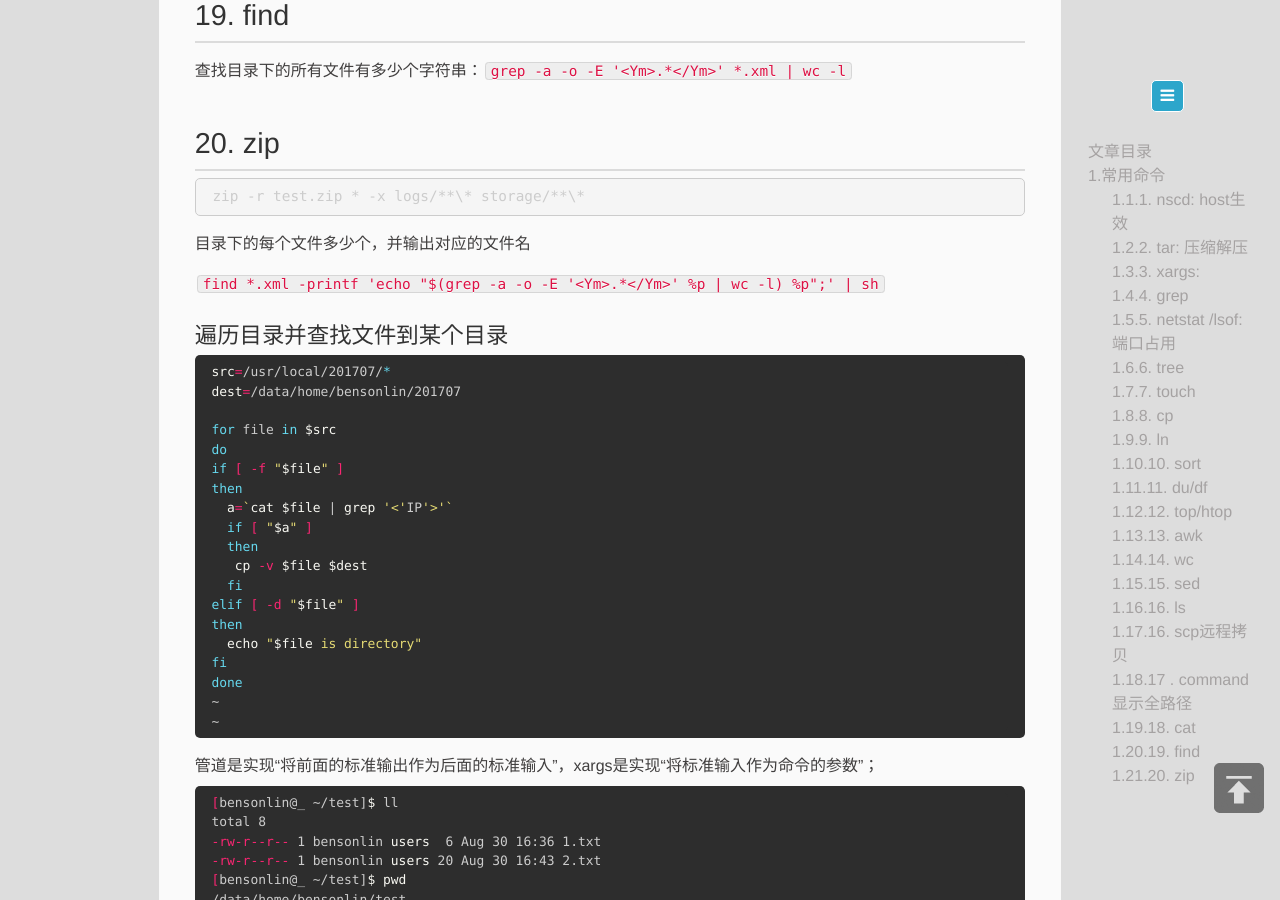
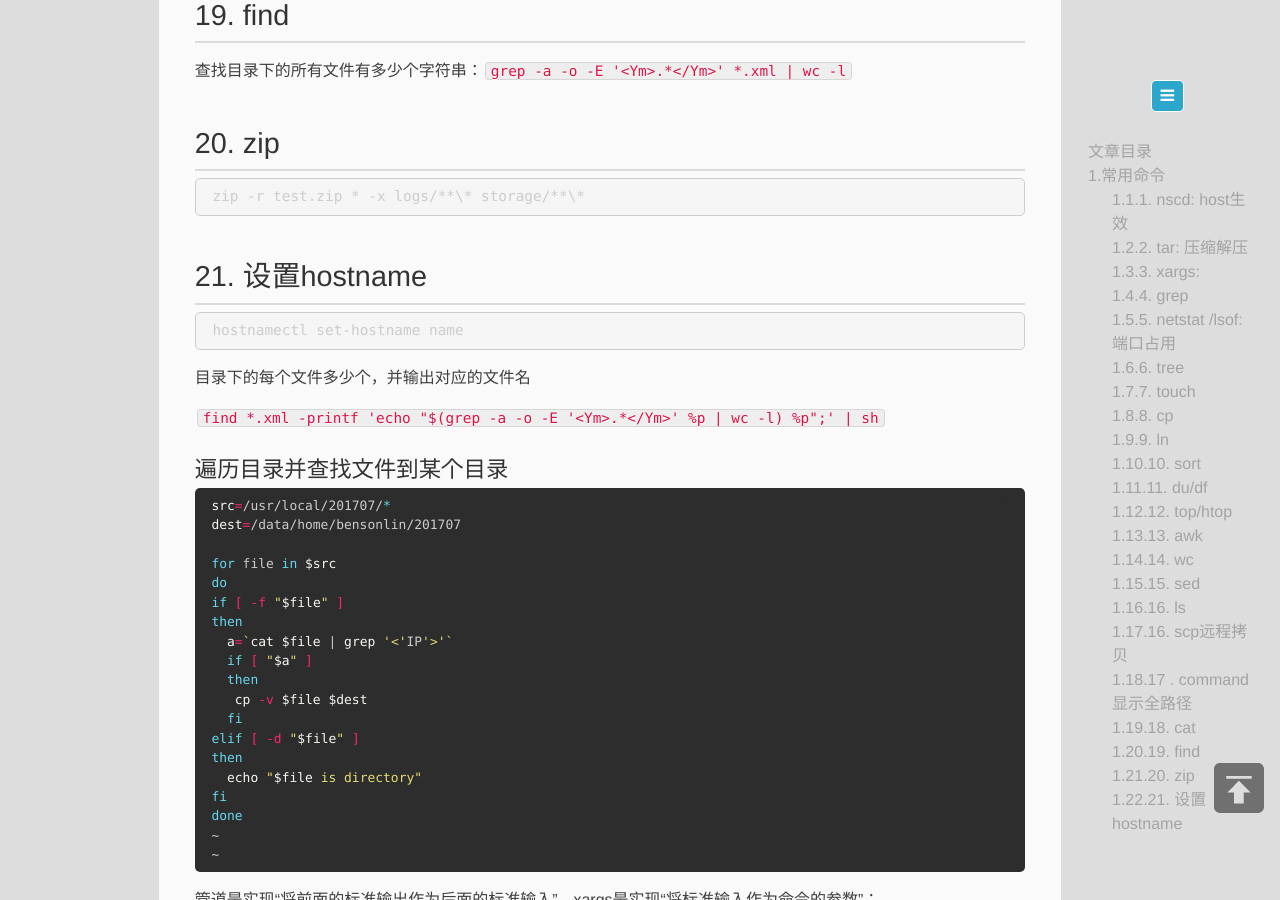
Before and after one commit to benson-lin/benson-lin.github.io, a Jekyll site: the page built from _posts/2018-05-12-linux-cmd.md, in a window 1280 px wide and 900 px high, scrolled down 5991 px. Built offline with Jekyll 4.4.1, drawn with Linux system fonts in a browser that asks for light colours; Markdown is read by kramdown in place of the engine named in the settings.

Commit message:
set hostname

````diff
--- a/_posts/2018-05-12-linux-cmd.md
+++ b/_posts/2018-05-12-linux-cmd.md
@@ -275,7 +275,11 @@ abc def
 zip -r test.zip * -x logs/**\* storage/**\*
 ```
 
+## 21. 设置hostname
 
+```linux
+hostnamectl set-hostname name
+```
 
 目录下的每个文件多少个，并输出对应的文件名
 
````
